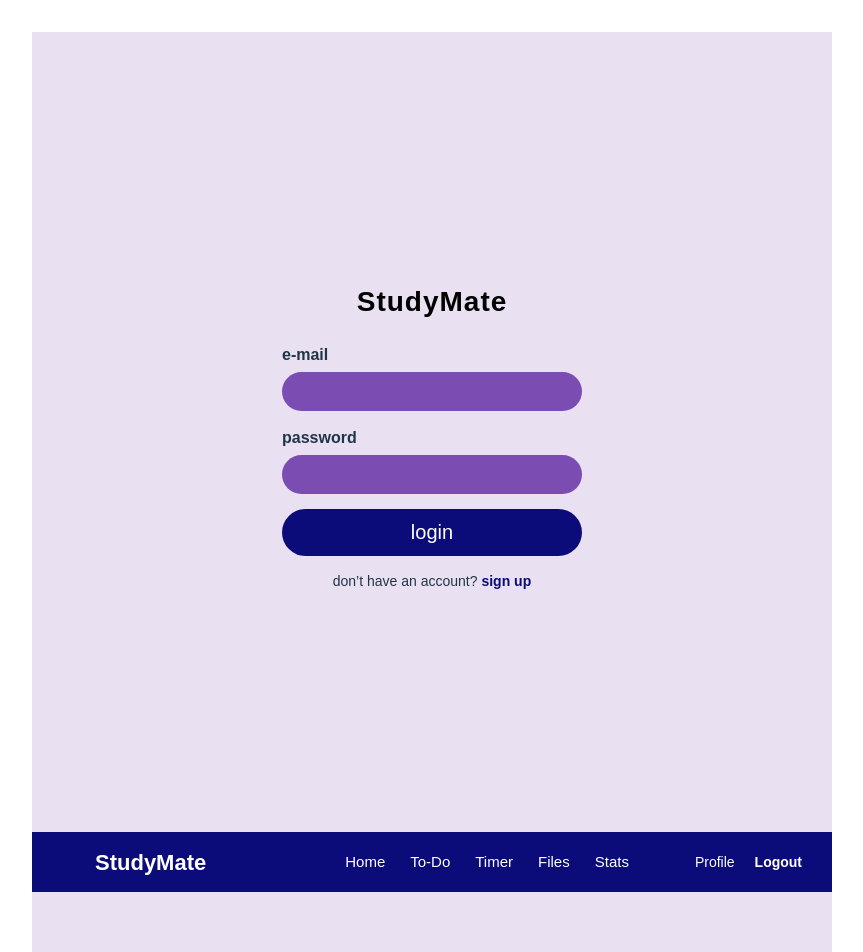
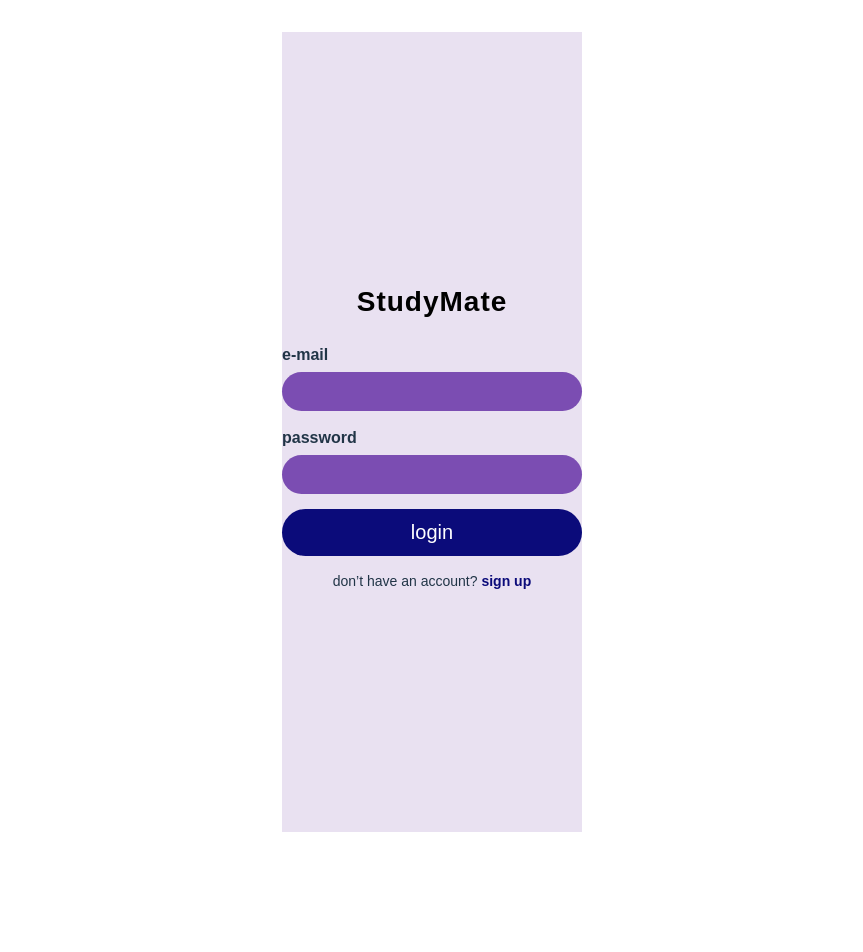
Before and after one commit to AyshaOsama2006/web1_project, a React (Vite) app: page / in a window 1280 px wide. Shown: the top 952 px of the page, without its empty margins (208-1071 px from the left). After the commit the page ends 864 px from the top, so only its background shows below. Built offline with nearby package versions, Linux system fonts and the light colour scheme.

Commit message:
Update App.jsx

```diff
--- a/src/App.jsx
+++ b/src/App.jsx
@@ -5,18 +5,19 @@ import { BrowserRouter as Router, Routes, Route } from "react-router-dom";
 import './App.css';
 import Home from './components/Home.jsx';
 import Login from "./components/Login";
+import Signup from "./pages/Signup";
+import Timer from "./pages/Timer";
 function App() {
-
   return (
     <div className="App">
         <Router>
       <Routes>
         <Route path="/" element={<Login />} />
         <Route path="/home" element={<Home />} />
-      </Routes>
+       <Route path="/signup" element={<Signup />} />
+          <Route path="/timer" element={<Timer />} />
+        </Routes>
     </Router>
-
-      <Home />
     </div>
   );
 }
```
